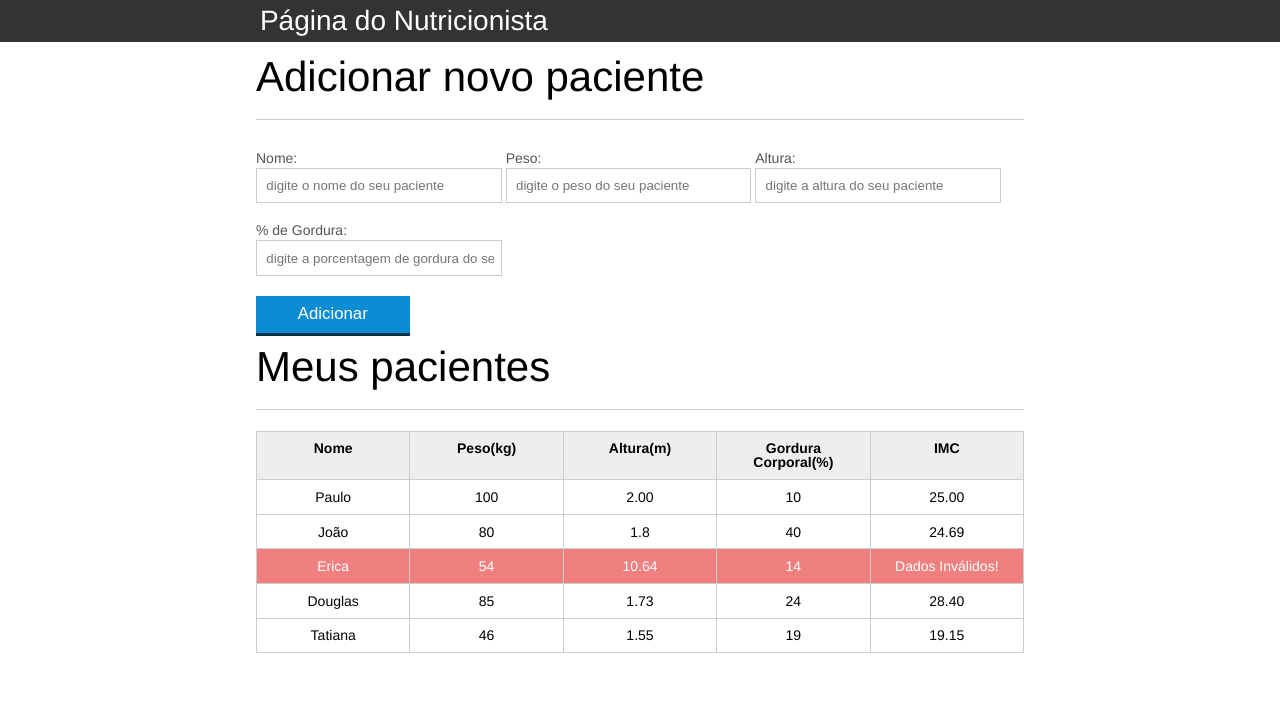
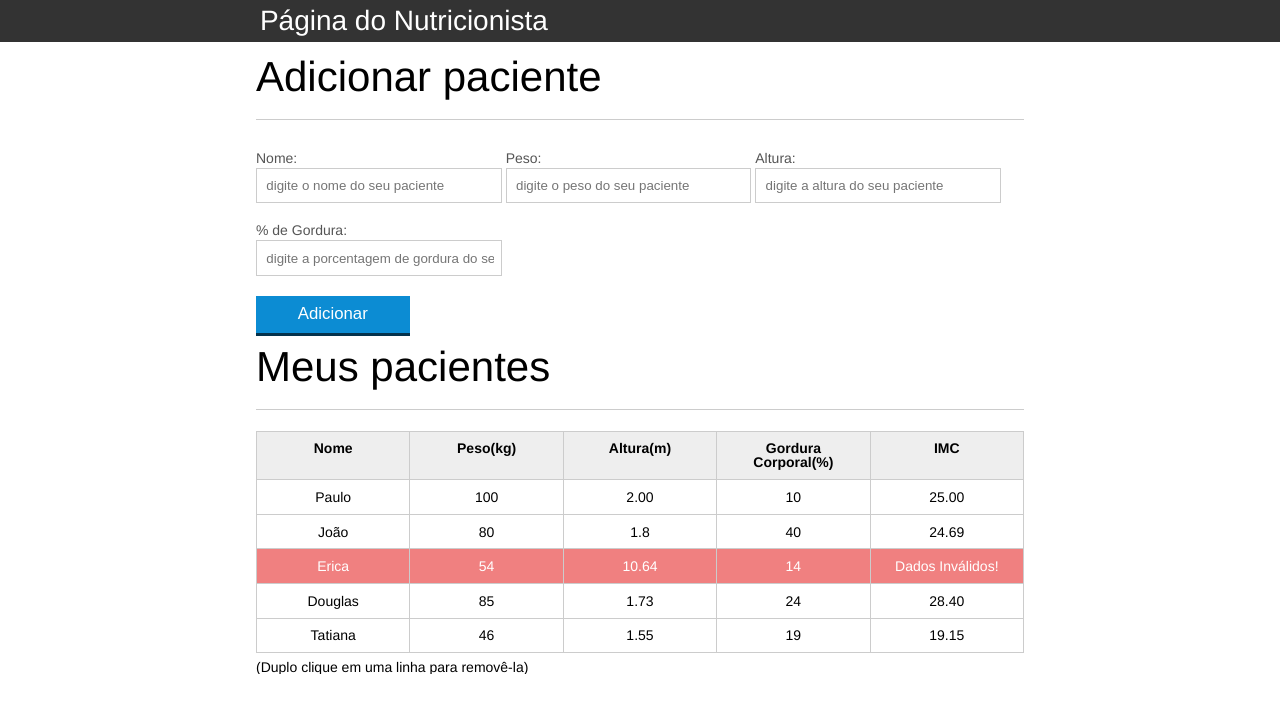
Before and after one commit to heltonricardo/projeto-nutricao-js, a plain HTML site: page files/index.html in a window 1280 px wide. Drawn offline with Linux system fonts and the light colour scheme.

Commit message:
Update index.html

```diff
--- a/files/index.html
+++ b/files/index.html
@@ -18,7 +18,7 @@
     </header>
 
     <section class="container">
-      <h2 id="titulo-form">Adicionar novo paciente</h2>
+      <h2 id="titulo-form">Adicionar paciente</h2>
       <form id="form-adiciona">
         <div class="grupo">
           <label for="nome">Nome:</label>
@@ -121,11 +121,13 @@
             </tr>
           </tbody>
         </table>
+        <h3>(Duplo clique em uma linha para removê-la)</h3>
       </section>
     </main>
 
     <!-- Referenciando o arquivo que contem os códigos JS -->
     <script src="js/calcula-imc.js"></script>
     <script src="js/form.js"></script>
+    <script src="js/remover-pacientes.js"></script>
   </body>
-</html>
+  </html>
```
